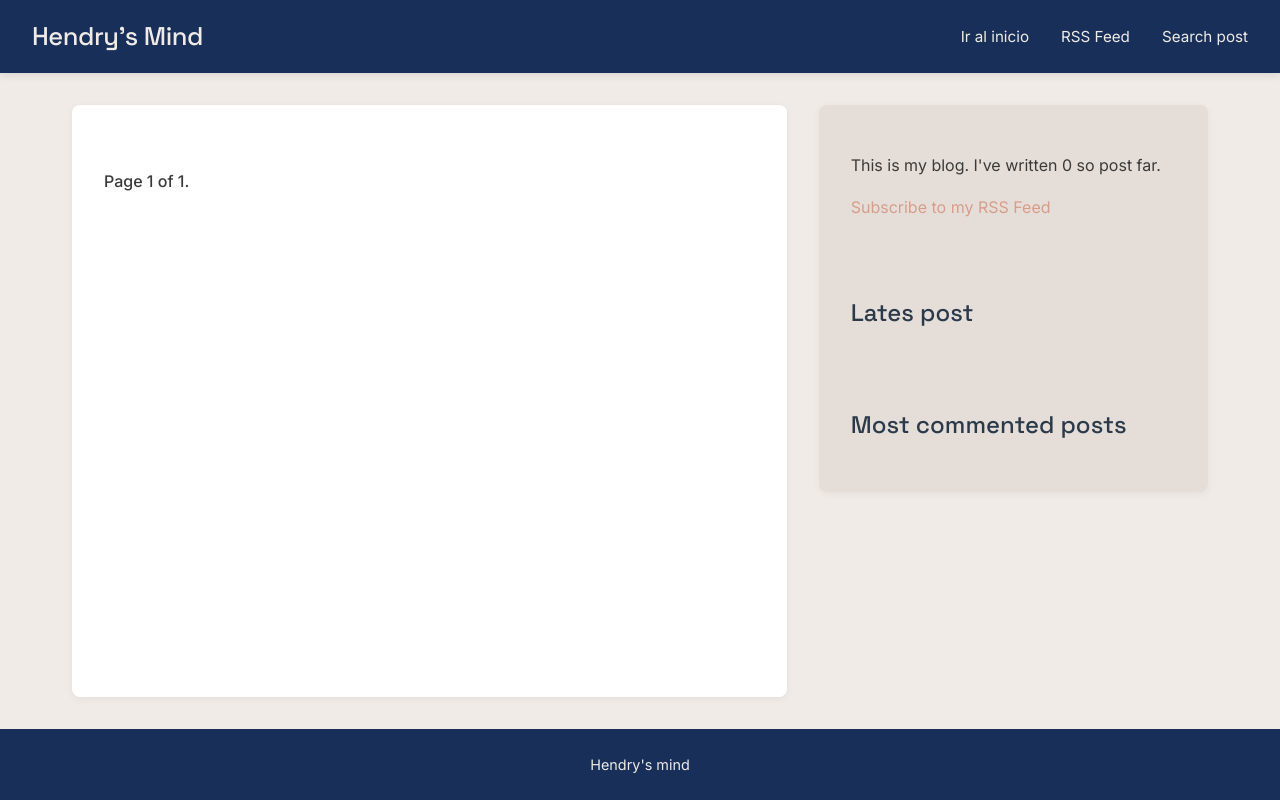
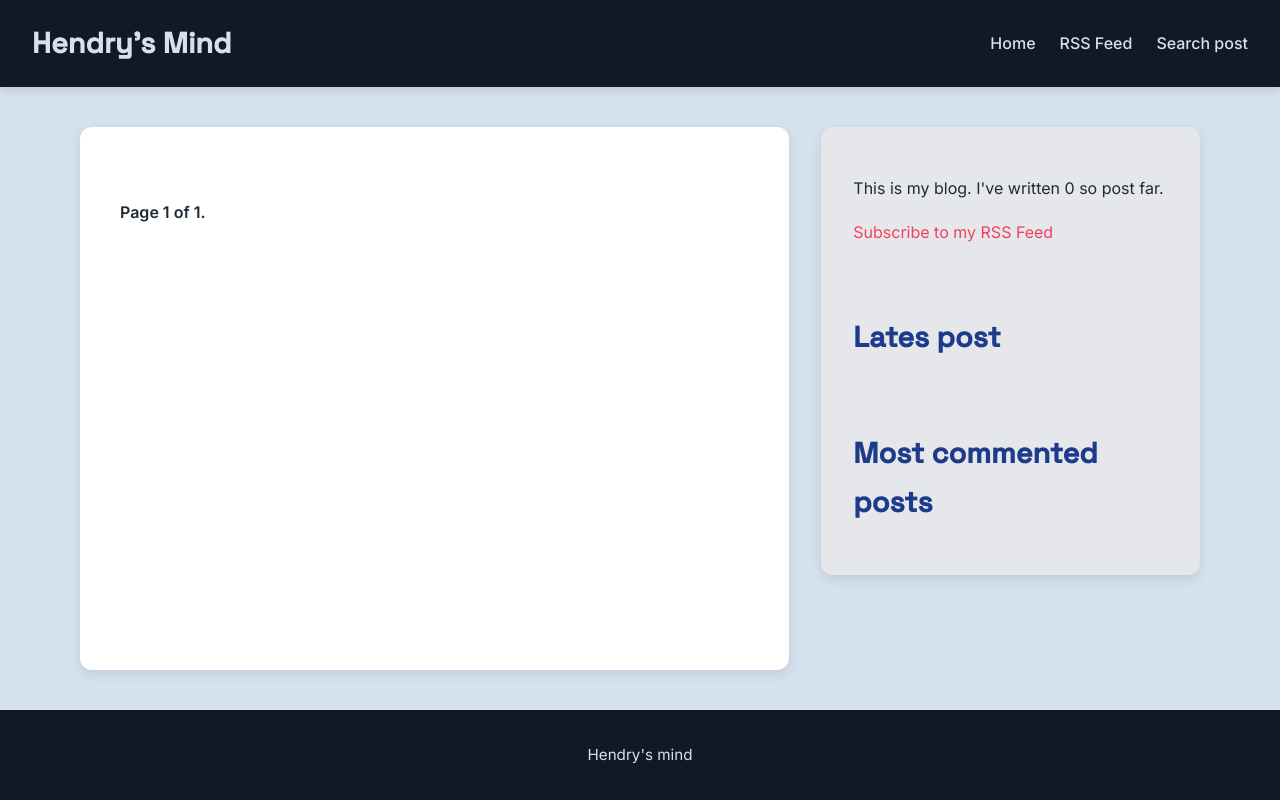
Before and after one commit to HendryAvila/Hendry-mind, a Django app: page /blog/ in a window 1280 px wide. Run offline with Django 4.2, Linux system fonts and the light colour scheme; data that the repository does not hold is empty.

Commit message:
changing the color pallete and fonts

```diff
--- a/mysite/blog/static/css/blog.css
+++ b/mysite/blog/static/css/blog.css
@@ -1,18 +1,18 @@
 /* ===== Variables de color y tipografía ===== */
 :root {
-    /* Paleta Lo-Fi suave */
-    --color-primary: #2B3A4A;    /* Azul oscuro apagado */
-    --color-secondary: #6D7A89;  /* Gris azulado */
-    --color-accent: #D89D8A;     /* Salmón terroso */
-    --color-background: #F0EBE6; /* Beige claro */
-    --color-text: #3A3A3A;       /* Gris oscuro suave */
-    --color-header-footer: #183059; /* Mantenemos tu azul original pero más oscuro */
-    --color-sidebar: #E5DED8;    /* Beige medio */
+  /* Paleta profesional moderna */
+  --color-primary: #1E3A8A;    /* Azul intenso */
+  --color-secondary: #64748B;  /* Gris azulado suave */
+  --color-accent: #F43F5E;     /* Rosa fuerte */
+  --color-background: #d5e2ee; /* Blanco humo */
+  --color-text: #1F2937;       /* Gris oscuro */
+  --color-header-footer: #111827; /* Negro grisáceo */
+  --color-sidebar: #E5E7EB;    /* Gris claro */
 
   /* Tipografía */
   --font-body: 'Inter', system-ui, -apple-system, sans-serif;
-    --font-headings: 'Space Grotesk', 'Roboto', sans-serif;
-    --font-mono: 'SFMono-Regular', Consolas, 'Liberation Mono', Menlo, monospace;
+  --font-headings: 'Space Grotesk', 'Poppins', sans-serif;
+  --font-mono: 'Fira Code', Consolas, monospace;
 }
 
 /* ===== Estilos base ===== */
@@ -25,7 +25,7 @@
   display: flex;
   flex-direction: column;
   min-height: 100vh;
-    line-height: 1.6;
+  line-height: 1.7;
 }
 
 /* ===== Encabezado ===== */
@@ -34,21 +34,20 @@
   justify-content: space-between;
   align-items: center;
   background-color: var(--color-header-footer);
-    padding: 1rem 2rem;
-    box-shadow: 0 2px 8px rgba(0, 0, 0, 0.1);
+  padding: 1.2rem 2rem;
+  box-shadow: 0 2px 10px rgba(0, 0, 0, 0.15);
 }
 
 #header-title {
   font-family: var(--font-headings);
-    font-size: 1.6rem;
+  font-size: 1.8rem;
   color: var(--color-background);
-    letter-spacing: -0.5px;
   margin: 0;
 }
 
 .navbar ul {
   display: flex;
-    gap: 2rem;
+  gap: 1.5rem;
   list-style: none;
   margin: 0;
   padding: 0;
@@ -57,19 +56,20 @@
 .navbar a {
   color: var(--color-background);
   text-decoration: none;
-    font-size: 0.95rem;
-    transition: opacity 0.2s ease;
+  font-size: 1rem;
+  font-weight: 500;
+  transition: transform 0.2s ease, color 0.2s ease;
 }
 
 .navbar a:hover {
-    opacity: 0.8;
-    text-decoration: underline;
+  color: var(--color-accent);
+  transform: scale(1.05);
 }
 
 /* ===== Contenido principal ===== */
 .main {
   flex: 1;
-    padding: 2rem;
+  padding: 2.5rem;
   display: flex;
   gap: 2rem;
   max-width: 1200px;
@@ -81,49 +81,48 @@
 #content {
   flex: 2;
   background: white;
-    padding: 2rem;
-    border-radius: 8px;
-    box-shadow: 0 2px 8px rgba(0, 0, 0, 0.05);
+  padding: 2.5rem;
+  border-radius: 12px;
+  box-shadow: 0 4px 12px rgba(0, 0, 0, 0.1);
 }
 
 #sidebar {
   flex: 1;
   background-color: var(--color-sidebar);
   padding: 2rem;
-    border-radius: 8px;
+  border-radius: 12px;
   height: fit-content;
-    box-shadow: 0 2px 8px rgba(0, 0, 0, 0.05);
+  box-shadow: 0 4px 12px rgba(0, 0, 0, 0.1);
 }
 
 /* ===== Tipografía y elementos de texto ===== */
 h1, h2, h3 {
   font-family: var(--font-headings);
-    font-weight: 500;
   color: var(--color-primary);
   margin-top: 0;
 }
 
 h1 {
-    font-size: 2.2rem;
-    border-bottom: 2px solid var(--color-accent);
-    padding-bottom: 0.5rem;
-    margin-bottom: 1.5rem;
+  font-size: 2.4rem;
+  border-bottom: 3px solid var(--color-accent);
+  padding-bottom: 0.6rem;
+  margin-bottom: 2rem;
 }
 
 h2 {
-    font-size: 1.5rem;
-    margin: 2rem 0 1rem;
+  font-size: 1.8rem;
+  margin: 1.5rem 0 1rem;
 }
 
 a {
   color: var(--color-accent);
   text-decoration: none;
-    transition: color 0.2s ease;
+  transition: color 0.2s ease, text-shadow 0.2s ease;
 }
 
 a:hover {
   color: var(--color-primary);
-    text-decoration: underline;
+  text-shadow: 0 0 5px rgba(244, 63, 94, 0.5);
 }
 
 /* ===== Componentes específicos ===== */
@@ -137,18 +136,19 @@
 /* Paginación */
 .pagination {
   margin: 2rem 0;
-    font-weight: 500;
+  font-weight: 600;
 }
 
 /* Formularios */
 input, textarea {
   background: var(--color-background);
   border: 1px solid var(--color-secondary);
-    border-radius: 4px;
-    padding: 0.8rem;
+  border-radius: 6px;
+  padding: 0.9rem;
   width: 100%;
   max-width: 400px;
   margin-bottom: 1rem;
+  font-size: 1rem;
 }
 
 input[type=submit] {
@@ -157,18 +157,21 @@
   border: none;
   padding: 1rem 2rem;
   cursor: pointer;
-    transition: background-color 0.2s ease;
+  font-size: 1rem;
+  border-radius: 6px;
+  transition: background-color 0.3s ease, transform 0.2s ease;
 }
 
 input[type=submit]:hover {
   background-color: var(--color-primary);
+  transform: scale(1.05);
 }
 
 /* Comentarios */
 .comment {
   padding: 1rem;
   background: var(--color-background);
-    border-radius: 4px;
+  border-radius: 6px;
   margin-bottom: 1rem;
 }
 
@@ -181,7 +184,7 @@
   text-align: center;
   background-color: var(--color-header-footer);
   color: var(--color-background);
-    padding: 1.5rem;
+  padding: 2rem;
   margin-top: auto;
-    font-size: 0.9rem;
+  font-size: 0.95rem;
 }
--- a/mysite/blog/templates/blog/base.html
+++ b/mysite/blog/templates/blog/base.html
@@ -12,7 +12,7 @@
     <h3 id="header-title">Hendry's Mind</h3>
     <nav class="navbar">
       <ul>
-        <li id="home"><a href="/blog/">Ir al inicio</a></li>
+        <li id="home"><a href="/blog/">Home</a></li>
         <li id="github"><a href="/blog/feed/">RSS Feed</a></li>
         <li id="search-post"><a href="/blog/search/">Search post</a></li>
       </ul>
--- a/mysite/blog/views.py
+++ b/mysite/blog/views.py
@@ -31,7 +31,7 @@ def post_list(request, tag_slug=None):
     if tag_slug:
         tag = get_object_or_404(Tag, slug=tag_slug)
         post_lists = post_lists.filter(tags__in = [tag])
-    paginator = Paginator(post_lists, 3)  # Paginate with 3 posts per page
+    paginator = Paginator(post_lists, 5)  # Paginate with 3 posts per page
     pageNumber = request.GET.get('page', 1)  # Get the page number from the request
     try:
         posts = paginator.page(pageNumber)
```
Also changed, not shown: mysite/mysite/settings.py (+23 -15 lines). Lines whose indentation alone changed are shown as unchanged.
